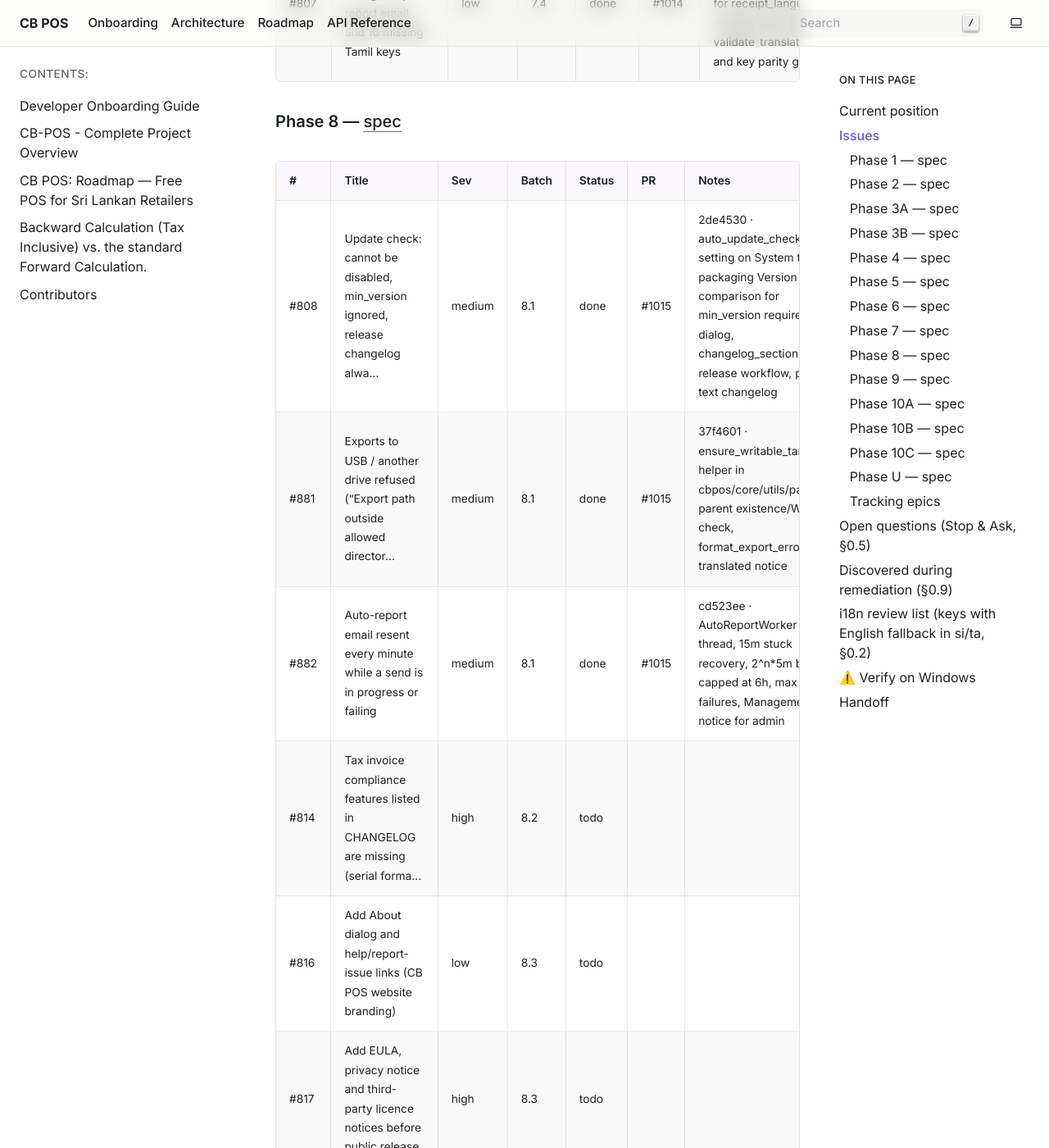
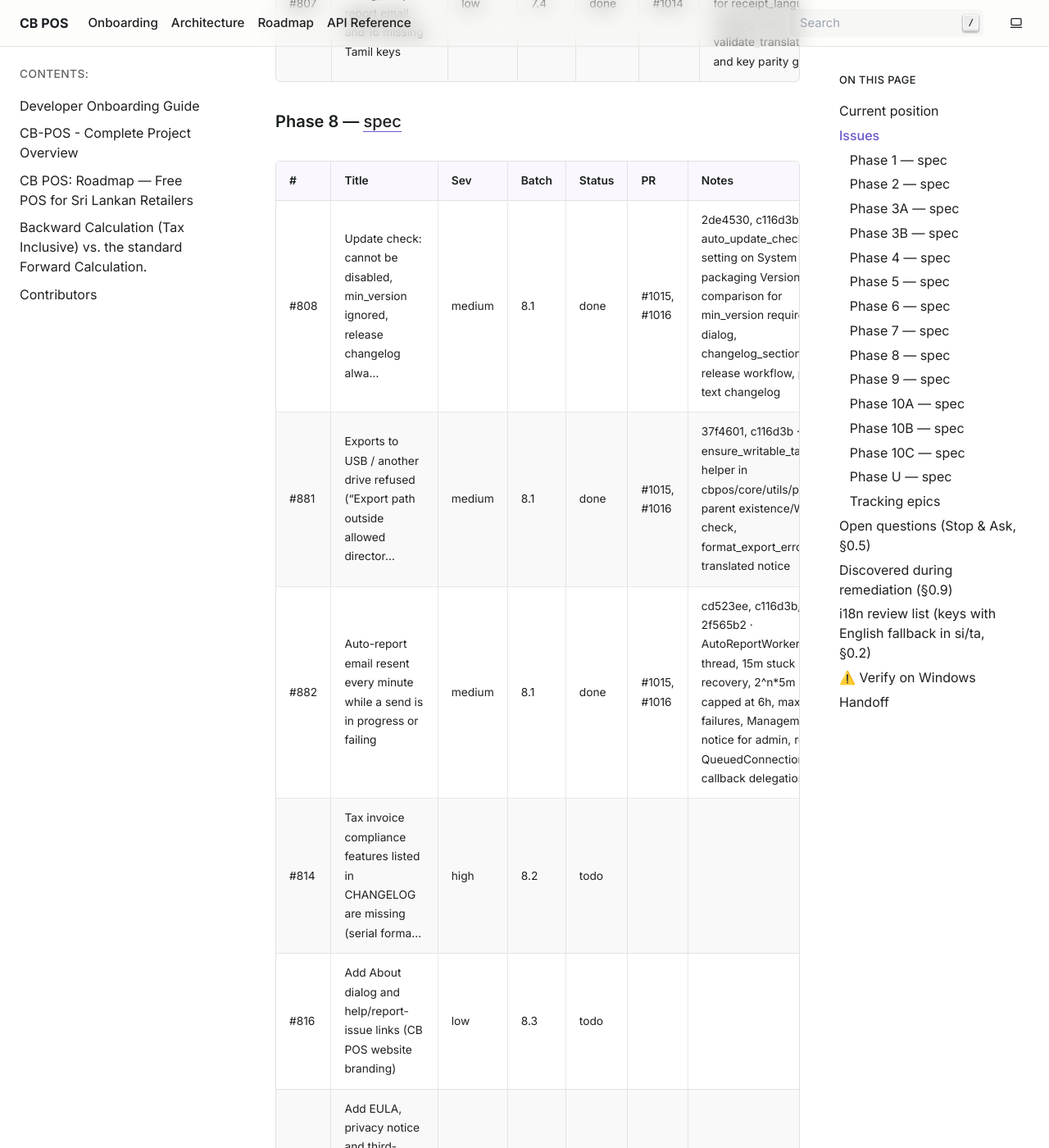
Before and after one commit to HMAHD/CB-POS, a Sphinx documentation site: the page built from docs/remediation/PROGRESS.md, in a window 1280 px wide and 1400 px high, scrolled down 19491 px. Shown: the whole window at 82% size. Built offline with Sphinx 7.4.7, drawn with Linux system fonts in a browser that asks for light colours; pages that are not in the unit, such as notebooks, are missing from menus; some of the changed text lies outside the part shown.

Commit message:
docs(progress): record Batch 8.1 completion and follow-up PR #1016

```diff
--- a/docs/remediation/PROGRESS.md
+++ b/docs/remediation/PROGRESS.md
@@ -185,9 +185,9 @@ Statuses: `todo` · `in-progress` · `blocked (Q#)` · `pr-open` · `done` (merg
 
 | # | Title | Sev | Batch | Status | PR | Notes |
 |---|---|---|---|---|---|---|
-| #808 | Update check: cannot be disabled, min_version ignored, release changelog alwa… | medium | 8.1 | done | #1015 | 2de4530 · auto_update_check setting on System tab 5, packaging Version comparison for min_version required dialog, changelog_section.py and release workflow, plain text changelog |
-| #881 | Exports to USB / another drive refused ("Export path outside allowed director… | medium | 8.1 | done | #1015 | 37f4601 · ensure_writable_target helper in cbpos/core/utils/paths.py, parent existence/W_OK check, format_export_error translated notice |
-| #882 | Auto-report email resent every minute while a send is in progress or failing | medium | 8.1 | done | #1015 | cd523ee · AutoReportWorker off UI thread, 15m stuck recovery, 2^n*5m backoff capped at 6h, max 5 daily failures, Management notice for admin |
+| #808 | Update check: cannot be disabled, min_version ignored, release changelog alwa… | medium | 8.1 | done | #1015, #1016 | 2de4530, c116d3b · auto_update_check setting on System tab 5, packaging Version comparison for min_version required dialog, changelog_section.py and release workflow, plain text changelog |
+| #881 | Exports to USB / another drive refused ("Export path outside allowed director… | medium | 8.1 | done | #1015, #1016 | 37f4601, c116d3b · ensure_writable_target helper in cbpos/core/utils/paths.py, parent existence/W_OK check, format_export_error translated notice |
+| #882 | Auto-report email resent every minute while a send is in progress or failing | medium | 8.1 | done | #1015, #1016 | cd523ee, c116d3b, 2f565b2 · AutoReportWorker off UI thread, 15m stuck recovery, 2^n*5m backoff capped at 6h, max 5 daily failures, Management notice for admin, receiver QueuedConnection, email callback delegation |
 | #814 | Tax invoice compliance features listed in CHANGELOG are missing (serial forma… | high | 8.2 | todo | | |
 | #816 | Add About dialog and help/report-issue links (CB POS website branding) | low | 8.3 | todo | | |
 | #817 | Add EULA, privacy notice and third-party licence notices before public release | high | 8.3 | todo | | |
@@ -309,4 +309,4 @@ Statuses: `todo` · `in-progress` · `blocked (Q#)` · `pr-open` · `done` (merg
 | #877 | Physical 58 mm thermal receipt print of wrapped Sinhala and Tamil lines (shop address, item names) | pending |
 
 ## Handoff
-Batch 7.4 merged in PR #1014 (2a26fe366147af9b46e3e71392633c781d141ed8). #805, #806, and #807 verified CLOSED on GitHub. #878 and #731 remain OPEN with `ready-for-human` for physical Windows printer/scanner verification. Phase 7 is COMPLETE. Next is Phase 8, Batch 8.1 (#808, #881, #882). Stop before Phase 8.1.
+Batch 8.1 merged in PR #1015 (c116d3bfef40b857ca65f860a5bdd3fd7eff6e63) with follow-up PR #1016 (214570d102dbd618d36354b39b1a8d05b5fa9c17). #808, #881, and #882 verified CLOSED on GitHub. #878 and #731 remain OPEN with `ready-for-human` for physical Windows printer/scanner verification. Next is Phase 8, Batch 8.2 (#814). Stop before Phase 8.2.
```
